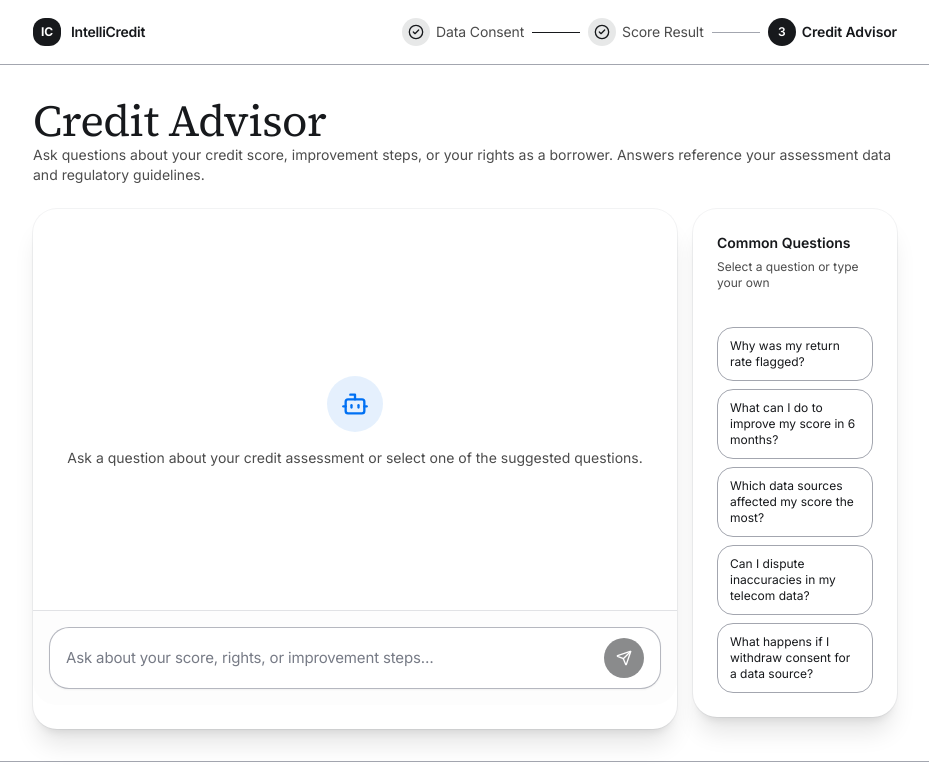
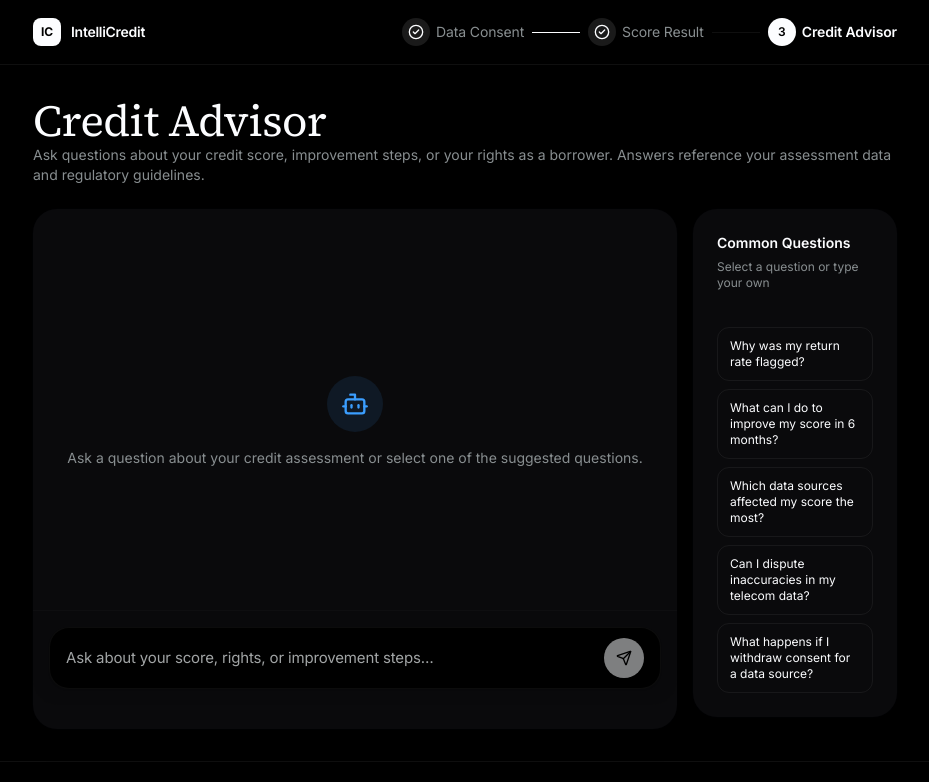
Before and after one commit to harir03/hackout2026, a React (Vite) app in the folder frontend/: page /advisor in a window 1280 px wide. Shown: the top 782 px of the page, without its empty margins (175-1104 px from the left). Built offline with nearby package versions, Linux system fonts and the light colour scheme.

Commit message:
style: apply Resend premium UI design system

```diff
--- a/frontend/src/styles/theme.css
+++ b/frontend/src/styles/theme.css
@@ -1,94 +1,94 @@
 :root {
-  --color-ink: #17191c;
+  --color-ink: #fcfdff;
   --color-pure-white: #ffffff;
-  --color-fog: #f7f7f8;
-  --color-ash: #4c4c4c;
-  --color-graphite: #777b86;
-  --color-dove: #a3a6af;
-  --color-slate: #8b8c8d;
+  --color-fog: #0a0a0c;
+  --color-ash: #888e90;
+  --color-graphite: #a1a4a5;
+  --color-dove: rgba(255, 255, 255, 0.06);
+  --color-slate: #464a4d;
   --color-obsidian: #000000;
-  --color-rust: #5d2a1a;
-  --color-apricot-wash: #fbe1d1;
-  --color-sky-wash: #d3e3fc;
+  --color-rust: #ff801f;
+  --color-apricot-wash: rgba(255, 89, 0, 0.12);
+  --color-sky-wash: rgba(0, 117, 255, 0.15);
 
   --font-signifier: 'Source Serif 4', ui-serif, Georgia, serif;
   --font-sohne: 'Inter', ui-sans-serif, system-ui, -apple-system, sans-serif;
 
-  --radius: 24px;
+  --radius: 12px;
 
-  --background: var(--color-pure-white);
-  --foreground: var(--color-ink);
-  --card: var(--color-pure-white);
-  --card-foreground: var(--color-ink);
-  --popover: var(--color-pure-white);
-  --popover-foreground: var(--color-ink);
-  --primary: var(--color-ink);
-  --primary-foreground: var(--color-pure-white);
-  --secondary: var(--color-fog);
-  --secondary-foreground: var(--color-ink);
-  --muted: var(--color-fog);
-  --muted-foreground: var(--color-ash);
-  --accent: var(--color-apricot-wash);
-  --accent-foreground: var(--color-rust);
-  --destructive: #ee0000;
-  --border: var(--color-dove);
-  --input: var(--color-dove);
-  --ring: var(--color-graphite);
+  --background: #000000;
+  --foreground: #fcfdff;
+  --card: #0a0a0c;
+  --card-foreground: #fcfdff;
+  --popover: #0a0a0c;
+  --popover-foreground: #fcfdff;
+  --primary: #fcfdff;
+  --primary-foreground: #000000;
+  --secondary: #101012;
+  --secondary-foreground: #fcfdff;
+  --muted: #101012;
+  --muted-foreground: #888e90;
+  --accent: rgba(255, 89, 0, 0.12);
+  --accent-foreground: #ff801f;
+  --destructive: #ff2047;
+  --border: rgba(255, 255, 255, 0.06);
+  --input: rgba(255, 255, 255, 0.06);
+  --ring: rgba(255, 255, 255, 0.14);
 
-  --chart-1: #007cf0;
-  --chart-2: var(--color-rust);
-  --chart-3: var(--color-sky-wash);
-  --chart-4: var(--color-apricot-wash);
-  --chart-5: #f9cb28;
+  --chart-1: #3b9eff;
+  --chart-2: #ff801f;
+  --chart-3: #11ff99;
+  --chart-4: #ff2047;
+  --chart-5: #ffc53d;
 
-  --sidebar: var(--color-fog);
-  --sidebar-foreground: var(--color-ink);
+  --sidebar: #06060a;
+  --sidebar-foreground: #fcfdff;
   --sidebar-primary: var(--primary);
   --sidebar-primary-foreground: var(--primary-foreground);
-  --sidebar-accent: var(--color-pure-white);
-  --sidebar-accent-foreground: var(--color-ink);
-  --sidebar-border: transparent;
+  --sidebar-accent: #101012;
+  --sidebar-accent-foreground: #fcfdff;
+  --sidebar-border: rgba(255, 255, 255, 0.06);
   --sidebar-ring: var(--ring);
 
-  --vercel-blue: #0070f3;
-  --vercel-cyan: #50e3c2;
-  --vercel-pink: #ff0080;
-  --vercel-warning: #f5a623;
+  --vercel-blue: #3b9eff;
+  --vercel-cyan: #11ff99;
+  --vercel-pink: #ff2047;
+  --vercel-warning: #ffc53d;
 }
 
 .dark {
-  --background: var(--color-ink);
-  --foreground: var(--color-pure-white);
-  --card: #1f2125;
-  --card-foreground: var(--color-pure-white);
-  --popover: #1f2125;
-  --popover-foreground: var(--color-pure-white);
-  --primary: var(--color-pure-white);
-  --primary-foreground: var(--color-ink);
-  --secondary: #1f2125;
-  --secondary-foreground: var(--color-pure-white);
-  --muted: #1f2125;
-  --muted-foreground: var(--color-dove);
-  --accent: var(--color-rust);
-  --accent-foreground: var(--color-apricot-wash);
-  --destructive: #ff4444;
-  --border: var(--color-ash);
-  --input: var(--color-ash);
-  --ring: var(--color-dove);
+  --background: #000000;
+  --foreground: #fcfdff;
+  --card: #0a0a0c;
+  --card-foreground: #fcfdff;
+  --popover: #0a0a0c;
+  --popover-foreground: #fcfdff;
+  --primary: #fcfdff;
+  --primary-foreground: #000000;
+  --secondary: #101012;
+  --secondary-foreground: #fcfdff;
+  --muted: #101012;
+  --muted-foreground: #888e90;
+  --accent: rgba(255, 89, 0, 0.12);
+  --accent-foreground: #ff801f;
+  --destructive: #ff2047;
+  --border: rgba(255, 255, 255, 0.06);
+  --input: rgba(255, 255, 255, 0.06);
+  --ring: rgba(255, 255, 255, 0.14);
 
-  --chart-1: #007cf0;
-  --chart-2: var(--color-rust);
-  --chart-3: var(--color-sky-wash);
-  --chart-4: var(--color-apricot-wash);
-  --chart-5: #f9cb28;
+  --chart-1: #3b9eff;
+  --chart-2: #ff801f;
+  --chart-3: #11ff99;
+  --chart-4: #ff2047;
+  --chart-5: #ffc53d;
 
-  --sidebar: var(--color-ink);
-  --sidebar-foreground: var(--color-pure-white);
+  --sidebar: #06060a;
+  --sidebar-foreground: #fcfdff;
   --sidebar-primary: var(--primary);
   --sidebar-primary-foreground: var(--primary-foreground);
-  --sidebar-accent: #1f2125;
-  --sidebar-accent-foreground: var(--color-pure-white);
-  --sidebar-border: transparent;
+  --sidebar-accent: #101012;
+  --sidebar-accent-foreground: #fcfdff;
+  --sidebar-border: rgba(255, 255, 255, 0.06);
   --sidebar-ring: var(--ring);
 }
 
@@ -110,11 +110,11 @@
   --color-apricot-wash: var(--color-apricot-wash);
   --color-sky-wash: var(--color-sky-wash);
 
-  --radius-sm: 8px;
-  --radius-md: 12px;
-  --radius-lg: 16px;
-  --radius-xl: 20px;
-  --radius-2xl: 24px;
+  --radius-sm: 4px;
+  --radius-md: 8px;
+  --radius-lg: 12px;
+  --radius-xl: 16px;
+  --radius-2xl: 20px;
 
   --color-background: var(--background);
   --color-foreground: var(--foreground);
```
